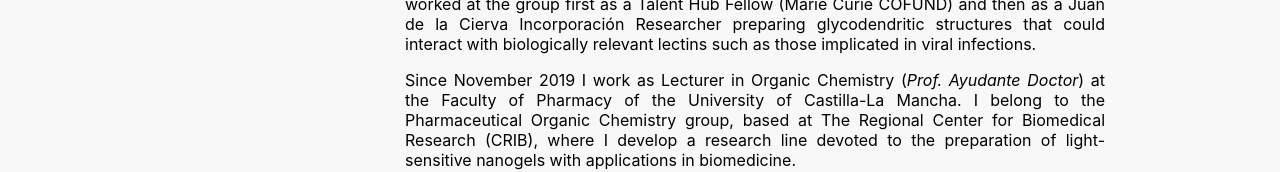
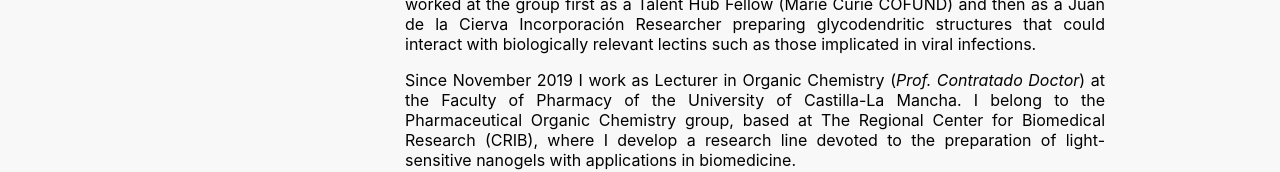
Before and after one commit to rsherves/ana-site, a React (Create React App) app: page / in a window 1280 px wide. Shown: the part 321-493 px from the top of the page. Built offline with nearby package versions, Linux system fonts and the light colour scheme.

Commit message:
Replace 'Prof Ayudante' with 'Prof Contratado'

```diff
--- a/src/PageBody/About.js
+++ b/src/PageBody/About.js
@@ -20,7 +20,7 @@
           </p>
           <p>In 2015 I joined the Glycosystems Laboratory, led by Dr. J. Rojo, at the Instituto de Investigaciones Químicas (IIQ, CSIC, Seville) to develop my project <em>"GLYCONANO4VIRUS"</em>. I worked at the group first as a Talent Hub Fellow (Marie Curie COFUND) and then as a Juan de la Cierva Incorporación Researcher preparing glycodendritic structures that could interact with biologically relevant lectins such as those implicated in viral infections.
           </p>
-          <p>Since November 2019 I work as Lecturer in Organic Chemistry (<em>Prof. Ayudante Doctor</em>) at the Faculty of Pharmacy of the University of Castilla-La Mancha. I belong to the Pharmaceutical Organic Chemistry group, based at The Regional Center for Biomedical Research (CRIB), where I develop a research line devoted to the preparation of light-sensitive nanogels with applications in biomedicine.
+          <p>Since November 2019 I work as Lecturer in Organic Chemistry (<em>Prof. Contratado Doctor</em>) at the Faculty of Pharmacy of the University of Castilla-La Mancha. I belong to the Pharmaceutical Organic Chemistry group, based at The Regional Center for Biomedical Research (CRIB), where I develop a research line devoted to the preparation of light-sensitive nanogels with applications in biomedicine.
           </p>
 
           <div className="academic-links-wrapper">
```
